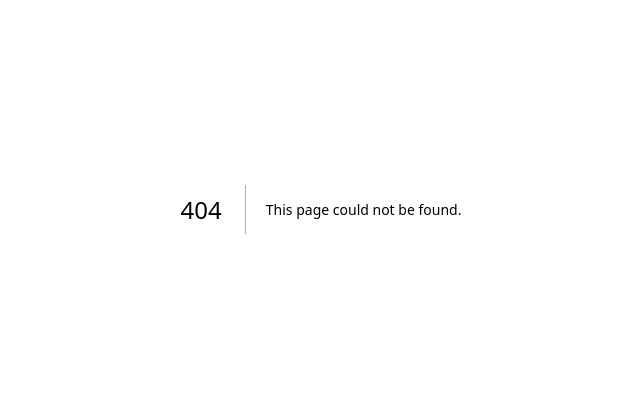
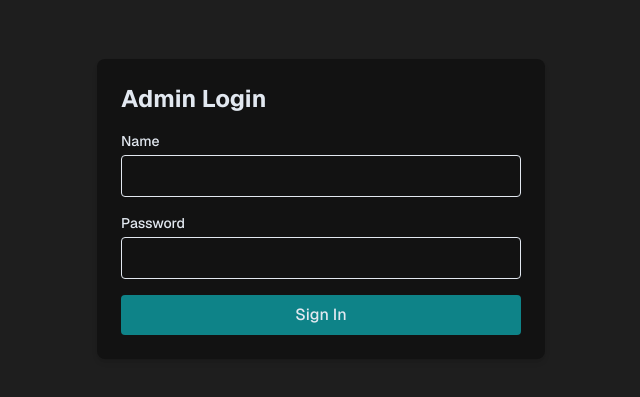
Before and after one commit to Esmin53/cergic_photography, a Next.js app: page /login in a window 1280 px wide. Before the commit this address had no page. Shown: the part 191-588 px from the top of the page, without its empty margins (319-959 px from the left). Built offline with nearby package versions, Linux system fonts and the light colour scheme; no server answers; a web font is replaced by a local one.

Commit message:
Add authentification to admin dashboard

```diff
--- /dev/null
+++ b/app/login/actions.ts
@@ -0,0 +1,56 @@
+'use server';
+
+import { cookies } from 'next/headers';
+import { redirect } from 'next/navigation';
+import bcrypt from 'bcryptjs';
+import { SignJWT } from 'jose';
+import { db } from '@/db';
+import { users } from '@/db/schema';
+import { eq } from 'drizzle-orm';
+
+const JWT_SECRET = new TextEncoder().encode(
+  process.env.JWT_SECRET || 'super-secret-key-change-this-in-env'
+);
+
+export async function loginAction(formData: FormData) {
+  const name = formData.get('name') as string;
+  const password = formData.get('password') as string;
+
+  if (!name || !password) {
+    return { error: 'name and password are required' };
+  }
+
+  const [user] = await db.select().from(users).where(eq(users.name, name));
+
+  if (!user) {
+    return { error: 'Invalid name or password' };
+  }
+
+  const isValidPassword = await bcrypt.compare(password, user.password);
+  if (!isValidPassword) {
+    return { error: 'Invalid name or password' };
+  }
+
+  const token = await new SignJWT({ userId: user.id, role: user.role })
+    .setProtectedHeader({ alg: 'HS256' })
+    .setIssuedAt()
+    .setExpirationTime('24h')
+    .sign(JWT_SECRET);
+
+  const cookieStore = await cookies();
+  cookieStore.set('admin_token', token, {
+    httpOnly: true,
+    secure: process.env.NODE_ENV === 'production',
+    sameSite: 'lax',
+    path: '/',
+    maxAge: 60 * 60 * 72,
+  });
+
+  redirect('/admin');
+}
+
+export async function logoutAction() {
+  const cookieStore = await cookies();
+  cookieStore.delete('admin_token');
+  redirect('/login');
+}
--- /dev/null
+++ b/app/login/page.tsx
@@ -0,0 +1,59 @@
+'use client';
+
+import { useState, useTransition } from 'react';
+import { loginAction } from './actions';
+
+export default function LoginPage() {
+  const [error, setError] = useState<string | null>(null);
+  const [isPending, startTransition] = useTransition();
+
+  const handleSubmit = (e: React.FormEvent<HTMLFormElement>) => {
+    e.preventDefault();
+    setError(null);
+    const formData = new FormData(e.currentTarget);
+
+    startTransition(async () => {
+      const res = await loginAction(formData);
+      if (res?.error) {
+        setError(res.error);
+      }
+    });
+  };
+
+  return (
+    <div className="min-h-screen flex items-center justify-center bg-background p-4 dark">
+      <form onSubmit={handleSubmit} className="w-full max-w-md bg-foreground p-6 rounded-lg shadow-md flex flex-col gap-4">
+        <h1 className="text-2xl font-bold text-text">Admin Login</h1>
+
+        {error && <div className="p-3 bg-red-100 text-red-600 rounded text-sm">{error}</div>}
+
+        <div>
+          <label className="block text-sm font-medium text-text">Name</label>
+          <input
+            name="name"
+            required
+            className="w-full mt-1 p-2 border rounded focus:outline-none focus:ring-2 focus:ring-teal-500 text-text"
+          />
+        </div>
+
+        <div>
+          <label className="block text-sm font-medium text-text">Password</label>
+          <input
+            type="password"
+            name="password"
+            required
+            className="w-full mt-1 p-2 border rounded focus:outline-none focus:ring-2 focus:ring-teal-500 text-text"
+          />
+        </div>
+
+        <button
+          type="submit"
+          disabled={isPending}
+          className="w-full bg-[#0E8388] text-text py-2 rounded font-medium hover:bg-[#0c6e72] disabled:opacity-50 coursor-pointer"
+        >
+          {isPending ? 'Logging in...' : 'Sign In'}
+        </button>
+      </form>
+    </div>
+  );
+}
--- a/components/admin/Navbar.tsx
+++ b/components/admin/Navbar.tsx
@@ -1,16 +1,24 @@
+"use client"
+
 import Link from 'next/link'
-import React from 'react'
 import { FaHouse } from 'react-icons/fa6'
 import MaxWidthWrapper from '../MaxWidthWrapper'
+import { FiLogOut } from 'react-icons/fi'
+import { logoutAction } from '@/app/login/actions'
 
 const Navbar = () => {
   return (
     <MaxWidthWrapper background_color={"foreground"}>
         <div className='w-full h-12 flex items-center justify-between py-4'>
             <h1 className='text-3xl'>Admin</h1>
-            <Link href="/">
-                <FaHouse className='text-2xl'/>
-            </Link>
+            <div className='flex items-center gap-4'>
+                <Link href="/">
+                    <FaHouse className='text-2xl'/>
+                </Link>
+                <div className='cursor-pointer' onClick={() => logoutAction()}>
+                    <FiLogOut  className='text-2xl'/>
+                </div>
+            </div>
         </div>
     </MaxWidthWrapper>
   )
--- a/components/banner.tsx
+++ b/components/banner.tsx
@@ -40,7 +40,7 @@ const Banner = () => {
     <MaxWidthWrapper background_color={"foreground"}>
         <div className='w-full bg-foreground flex items-center relative pt-8 pb-12 sm:pb-16'>
             <div className='flex flex-col sm:flex-row flex-1 mt-auto gap-8 relative px-2 lg:px-4'>
-                {data.length && <div className='absolute sm:w-full sm:h-2 h-full w-2 bg-text left-1/2 -translate-x-1/2 bottom-1/2 translate-y-1/2' />}
+                {data.length ? <div className='absolute sm:w-full sm:h-2 h-full w-2 bg-text left-1/2 -translate-x-1/2 bottom-1/2 translate-y-1/2' /> : <div />}
                 {data.length ? data.map(({imageUrl, title, id}) => <div className='flex-1 aspect-square flex relative group' key={id}>
                     <div className='flex-1 relative rounded-lg overflow-hidden'>
                         <Image
--- a/db/schema.ts
+++ b/db/schema.ts
@@ -1,4 +1,4 @@
-import { pgTable, text, integer, timestamp, uniqueIndex } from 'drizzle-orm/pg-core';
+import { pgTable, text, integer, timestamp, uniqueIndex, serial } from 'drizzle-orm/pg-core';
 
 export const landingImages = pgTable(
   'landing_images',
@@ -15,3 +15,11 @@ export const landingImages = pgTable(
     uniqueIndex('category_slot_idx').on(table.category, table.slotNumber),
   ]
 );
+
+export const users = pgTable('users', {
+  id: serial('id').primaryKey(),
+  name: text('name').notNull().unique(),
+  password: text('password').notNull(),
+  role: text('role').default('admin').notNull(),
+  createdAt: timestamp('created_at').defaultNow().notNull(),
+});
--- /dev/null
+++ b/middleware.ts
@@ -0,0 +1,30 @@
+// middleware.ts
+import { NextResponse, type NextRequest } from 'next/server';
+import { jwtVerify } from 'jose';
+
+const JWT_SECRET = new TextEncoder().encode(
+  process.env.JWT_SECRET || 'super-secret-key-change-this-in-env'
+);
+
+export async function middleware(request: NextRequest) {
+  const token = request.cookies.get('admin_token')?.value;
+
+  if (request.nextUrl.pathname.startsWith('/admin')) {
+    if (!token) {
+      return NextResponse.redirect(new URL('/login', request.url));
+    }
+
+    try {
+      await jwtVerify(token, JWT_SECRET);
+      return NextResponse.next();
+    } catch (err) {
+      return NextResponse.redirect(new URL('/login', request.url));
+    }
+  }
+
+  return NextResponse.next();
+}
+
+export const config = {
+  matcher: ['/admin/:path*'],
+};
--- a/package.json
+++ b/package.json
@@ -11,7 +11,9 @@
   "dependencies": {
     "@neondatabase/serverless": "^1.1.0",
     "@vercel/blob": "^2.8.0",
+    "bcryptjs": "^3.0.3",
     "drizzle-orm": "^0.45.2",
+    "jose": "^6.2.12",
     "next": "16.3.4",
     "next-themes": "^0.4.6",
     "react": "19.2.8",
@@ -20,6 +22,7 @@
   },
   "devDependencies": {
     "@tailwindcss/postcss": "^4",
+    "@types/bcryptjs": "^2.4.6",
     "@types/node": "^20",
     "@types/react": "^19",
     "@types/react-dom": "^19",
@@ -28,6 +31,7 @@
     "eslint": "^9",
     "eslint-config-next": "16.3.4",
     "tailwindcss": "^4",
+    "tsx": "^4.23.13",
     "typescript": "^5"
   }
 }
--- /dev/null
+++ b/scripts/seed.ts
@@ -0,0 +1,47 @@
+import { neon } from '@neondatabase/serverless';
+import { drizzle } from 'drizzle-orm/neon-http';
+import * as schema from '../db/schema';
+import bcrypt from 'bcryptjs';
+import dotenv from 'dotenv';
+
+dotenv.config({ path: '.env' });
+
+if (!process.env.DATABASE_URL) {
+  throw new Error('DATABASE_URL is missing in .env.local');
+}
+
+
+const sql = neon(process.env.DATABASE_URL);
+const db = drizzle(sql, { schema });
+
+async function seedAdmin() {
+  const adminName = 'Majid';
+  const plainTextPassword = process.env.ADMIN_PASSWORD!;
+
+  console.log('Seeding admin user...');
+
+  try {
+    const hashedPassword = await bcrypt.hash(plainTextPassword, 10);
+
+    await db.insert(schema.users).values({
+      name: adminName,
+      password: hashedPassword,
+      role: 'admin',
+    });
+
+    console.log(`✅ Admin user created successfully: ${adminName}`);
+  } catch (error: unknown) {
+    // Cast error to standard Error type or check for PostgreSql/Drizzle properties safely
+    const err = error as { code?: string; message?: string };
+
+    if (err.code === '23505') {
+      console.log(`⚠️ User with name ${adminName} already exists.`);
+    } else {
+      console.error('❌ Error seeding database:', err.message || error);
+    }
+  } finally {
+    process.exit(0);
+  }
+}
+
+seedAdmin();
```
Also changed, not shown: 1 other file (tests, documents, lock files or other folders).
